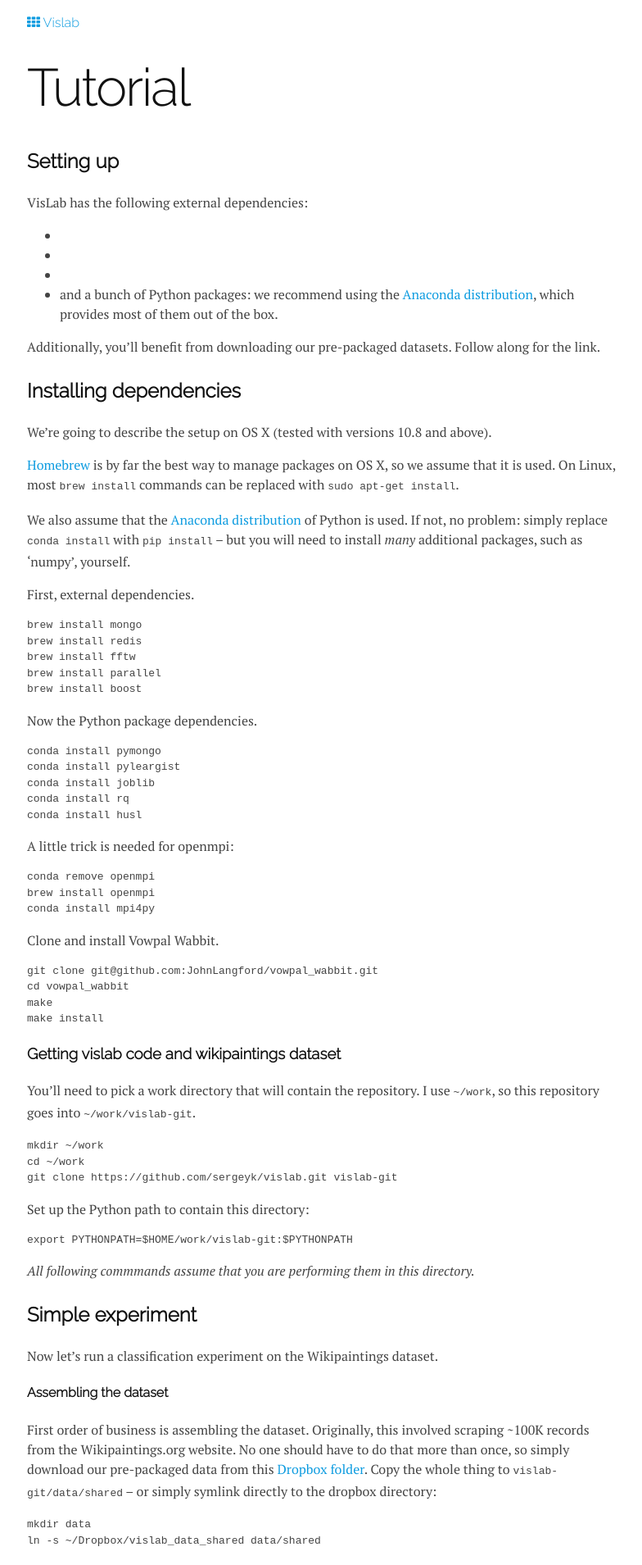
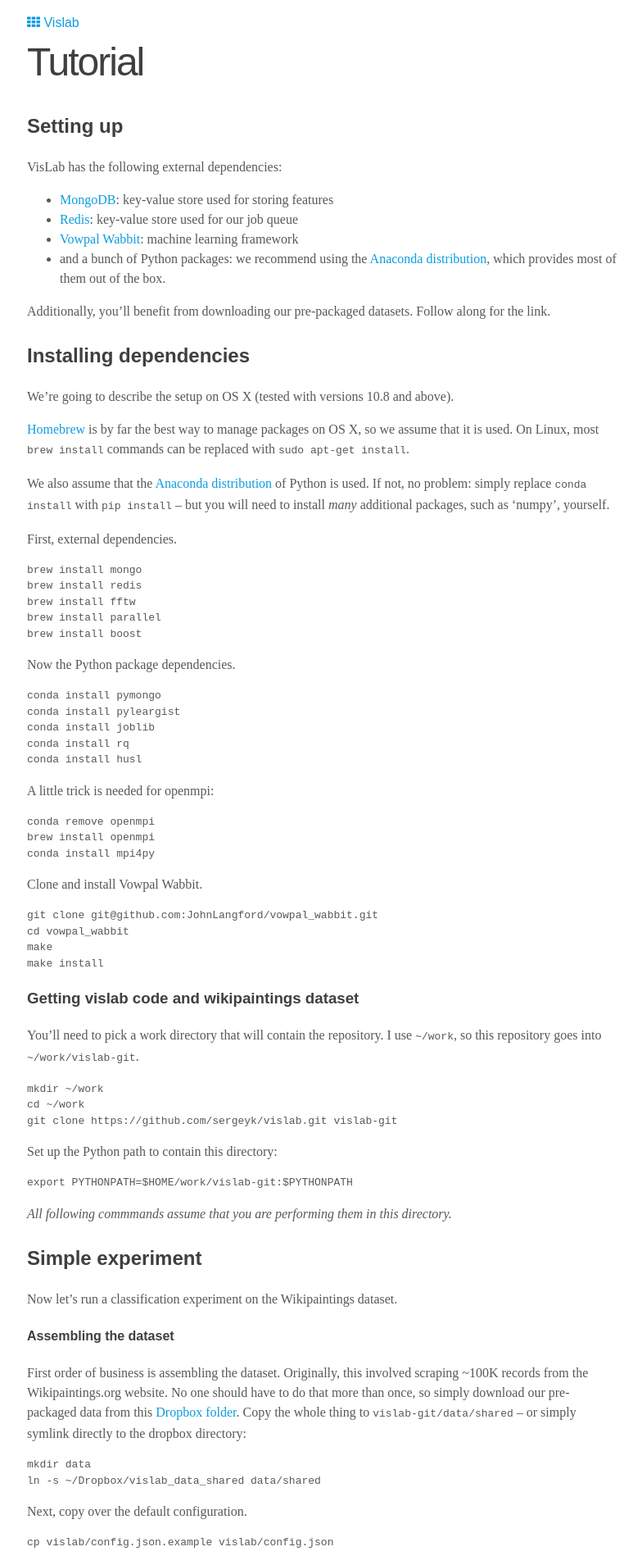
Before and after one commit to sergeyk/vislab, a Jekyll site: the page built from docs/tutorial.md, in a window 1280 px wide. Shown: the top 1909 px of the page at 82% size, without its empty margins (127-911 px from the left). Built offline with Jekyll 4.4.1, drawn with Linux system fonts in a browser that asks for light colours; nearby versions of some CDN libraries.

```diff
--- a/docs/_layouts/default.html
+++ b/docs/_layouts/default.html
@@ -10,6 +10,9 @@
     <!--[if lt IE 9]>
     <script src="//html5shiv.googlecode.com/svn/trunk/html5.js"></script>
     <![endif]-->
+
+    <script type="text/javascript" src="//use.typekit.net/uzs7hgs.js"></script>
+    <script type="text/javascript">try{Typekit.load();}catch(e){}</script>
   </head>
   <body>
     {% if page.title != 'Home' %}
--- a/docs/css/style.css
+++ b/docs/css/style.css
@@ -1,34 +1,28 @@
-@import url(http://fonts.googleapis.com/css?family=PT+Serif:400,700,400italic|Raleway:300);
-
 html {
   min-width: 1040px;
 }
 
 body {
-  font: 100%/1.5 "PT Serif", serif;
-  color: #444;
+  font: 100%/1.5 "ff-meta-serif-web-pro", serif;
+  color: #585857;
   margin: 1em auto 4em auto;
   position: relative;
   width: 960px;
 }
 
 header, footer, aside, h1, h2, h3, h4 {
-  font-family: "Raleway", sans-serif;
+  font-family: "source-sans-pro", sans-serif;
 }
 
 h1, h2, h3, h4 {
-  color: #111;
-}
-
-header, footer {
-  color: #636363;
+  color: #3f3f3e;
 }
 
 h1 {
-  font-size: 64px;
+  font-size: 3em;
   font-weight: 300;
   letter-spacing: -2px;
-  margin: .3em 0 .1em 0;
+  margin: 0;
 }
 
 h2 {
@@ -121,6 +115,10 @@ textarea {
   font-size: 100%;
 }
 
+dt {
+  font-weight: bold;
+}
+
 section > pre {
   width: 720px;
   overflow: auto;
--- a/docs/tutorial.md
+++ b/docs/tutorial.md
@@ -8,10 +8,10 @@ title: Tutorial
 
 VisLab has the following external dependencies:
 
-- [MongoDB]: key-value store used for storing features
-- [Redis]: key-value store used for our job queue
-- [Vowpal Wabbit]: machine learning framework
-- and a bunch of Python packages: we recommend using the [Anaconda distribution], which provides most of them out of the box.
+- [MongoDB][]: key-value store used for storing features
+- [Redis][]: key-value store used for our job queue
+- [Vowpal Wabbit][]: machine learning framework
+- and a bunch of Python packages: we recommend using the [Anaconda distribution][], which provides most of them out of the box.
 
 <!-- - [Caffe] deep-learning framework (another Berkeley project)
     Caffe itself has many dependencies, such as OpenCV.
@@ -23,7 +23,7 @@ Follow along for the link.
 
 We're going to describe the setup on OS X (tested with versions 10.8 and above).
 
-[Homebrew] is by far the best way to manage packages on OS X, so we assume that it is used.
+[Homebrew][] is by far the best way to manage packages on OS X, so we assume that it is used.
 On Linux, most `brew install` commands can be replaced with `sudo apt-get install`.
 
 We also assume that the [Anaconda distribution] of Python is used.
@@ -58,7 +58,7 @@ Clone and install Vowpal Wabbit.
     make
     make install
 
-<!-- To install [Caffe], please follow the [instructions](http://caffe.berkeleyvision.org/installation.html). -->
+<!-- To install [Caffe][], please follow the [instructions](http://caffe.berkeleyvision.org/installation.html). -->
 
 ### Getting vislab code and wikipaintings dataset
 
@@ -75,8 +75,8 @@ Set up the Python path to contain this directory:
 
 *All following commmands assume that you are performing them in this directory.*
 
-[MongoDB]: #
-[Redis]: #
+[MongoDB]: https://www.mongodb.org/
+[Redis]: http://redis.io/
 [Vowpal Wabbit]: https://github.com/JohnLangford/vowpal_wabbit
 [Caffe]: http://caffe.berkeleyvision.org
 [Anaconda distribution]: https://store.continuum.io/cshop/anaconda/
```
Also changed, not shown: docs/datasets.md (added, +45 -0 lines), docs/index.md (+3 -2 lines).
